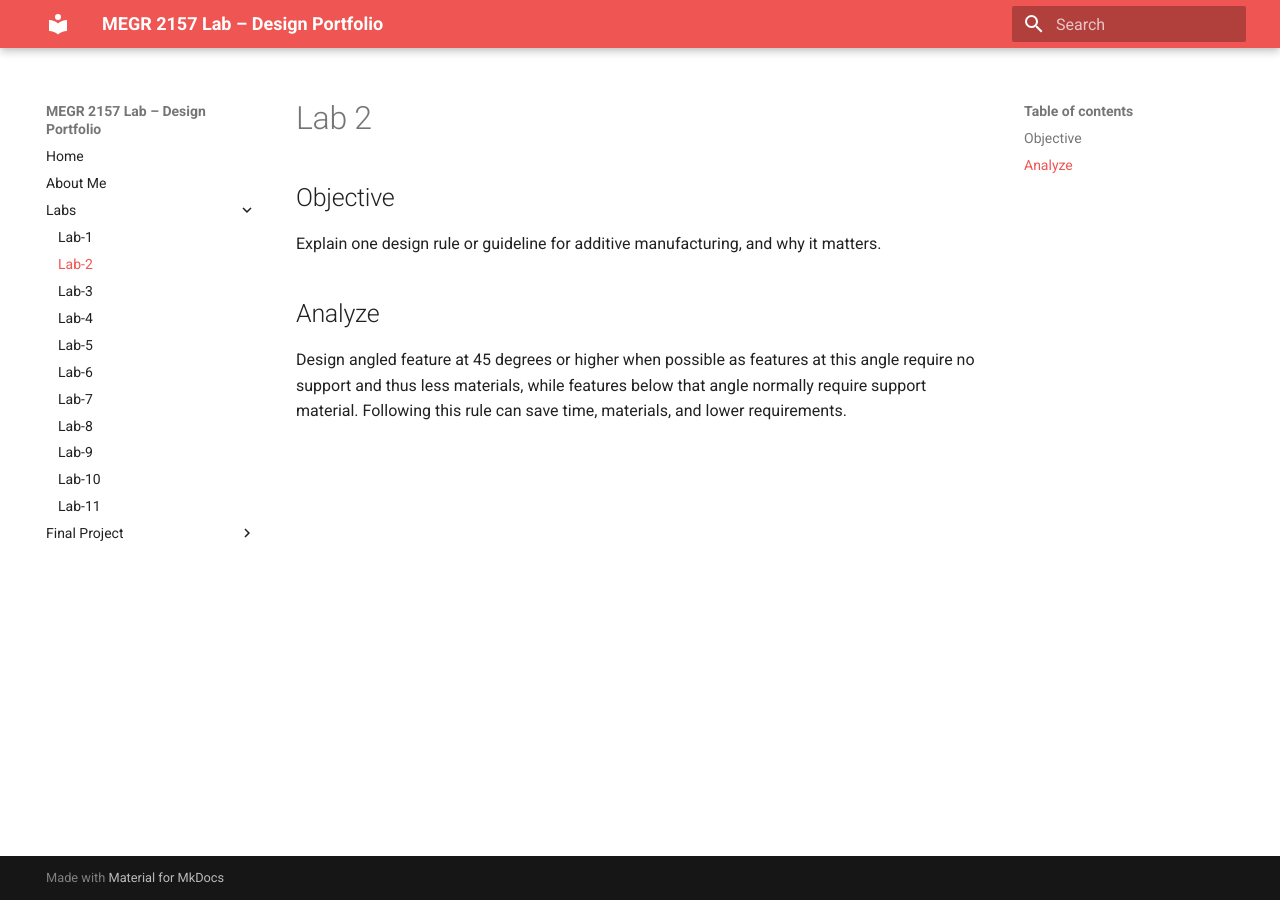
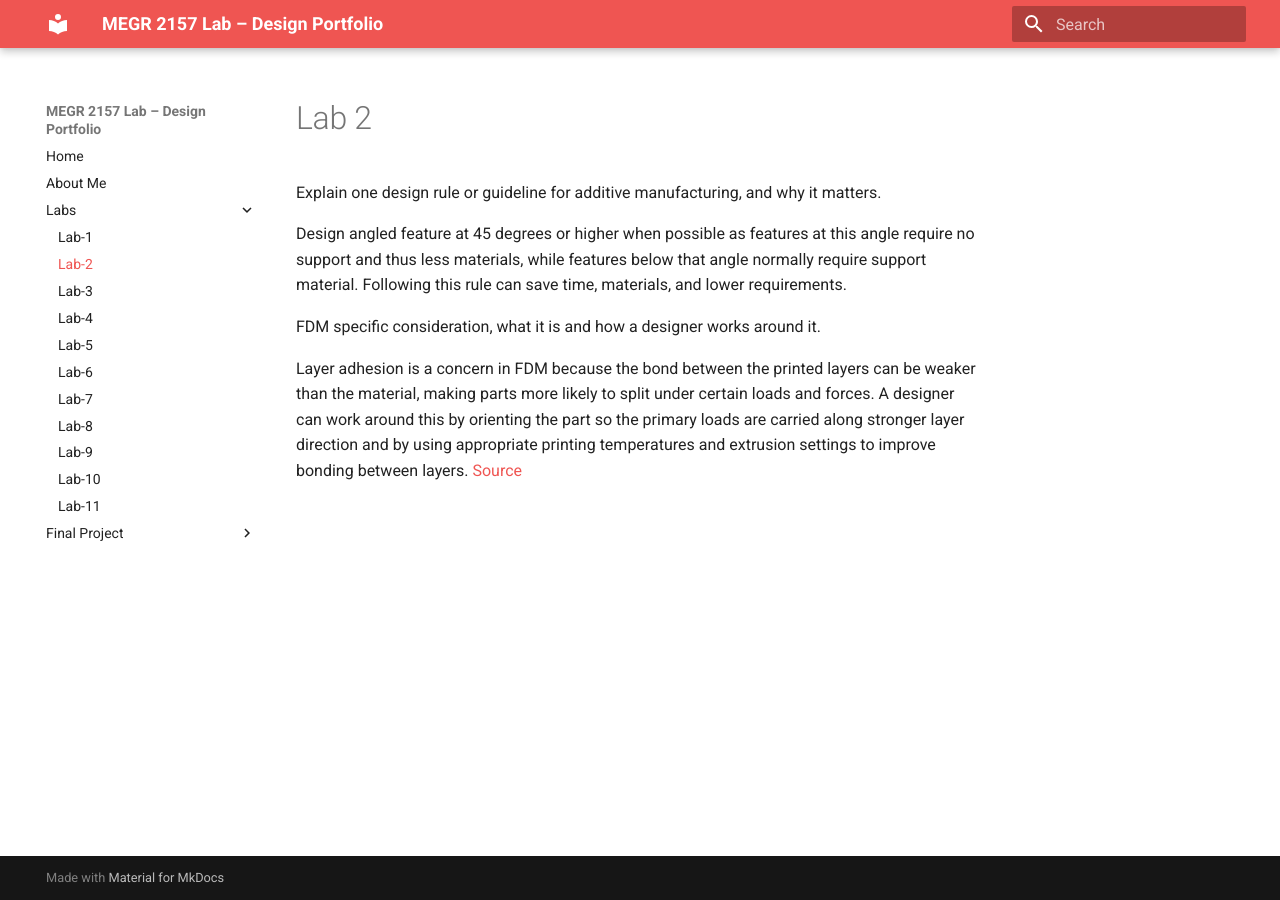
Before and after one commit to AlexanderAlvarado42/Alexander-Alvarado-Portfolio, an MkDocs documentation site: the page built from docs/Labs/L02/index.md, in a window 1280 px wide. Built offline with MkDocs 1.6.1 and Material for MkDocs 9.7.7, drawn with Linux system fonts in a browser that asks for light colours.

Commit message:
Update index.md

```diff
--- a/docs/Labs/L02/index.md
+++ b/docs/Labs/L02/index.md
@@ -1,7 +1,11 @@
 # Lab 2
 
-## Objective
 Explain one design rule or guideline for additive manufacturing, and why it matters.
 
-## Analyze
 Design angled feature at 45 degrees or higher when possible as features at this angle require no support and thus less materials, while features below that angle normally require support material. Following this rule can save time, materials, and lower requirements.
+
+
+FDM specific consideration, what it is and how a designer works around it.
+
+Layer adhesion is a concern in FDM because the bond between the printed layers can be weaker than the material, making parts more likely to split under certain loads and forces. A designer can work around this by orienting the part so the primary loads are carried along stronger layer direction and by using appropriate printing temperatures and extrusion settings to improve bonding between layers.
+[Source](https://help.prusa3d.com/article/layer-separation-and-splitting-fdm_1806?utm_source=chatgpt.com)
```
